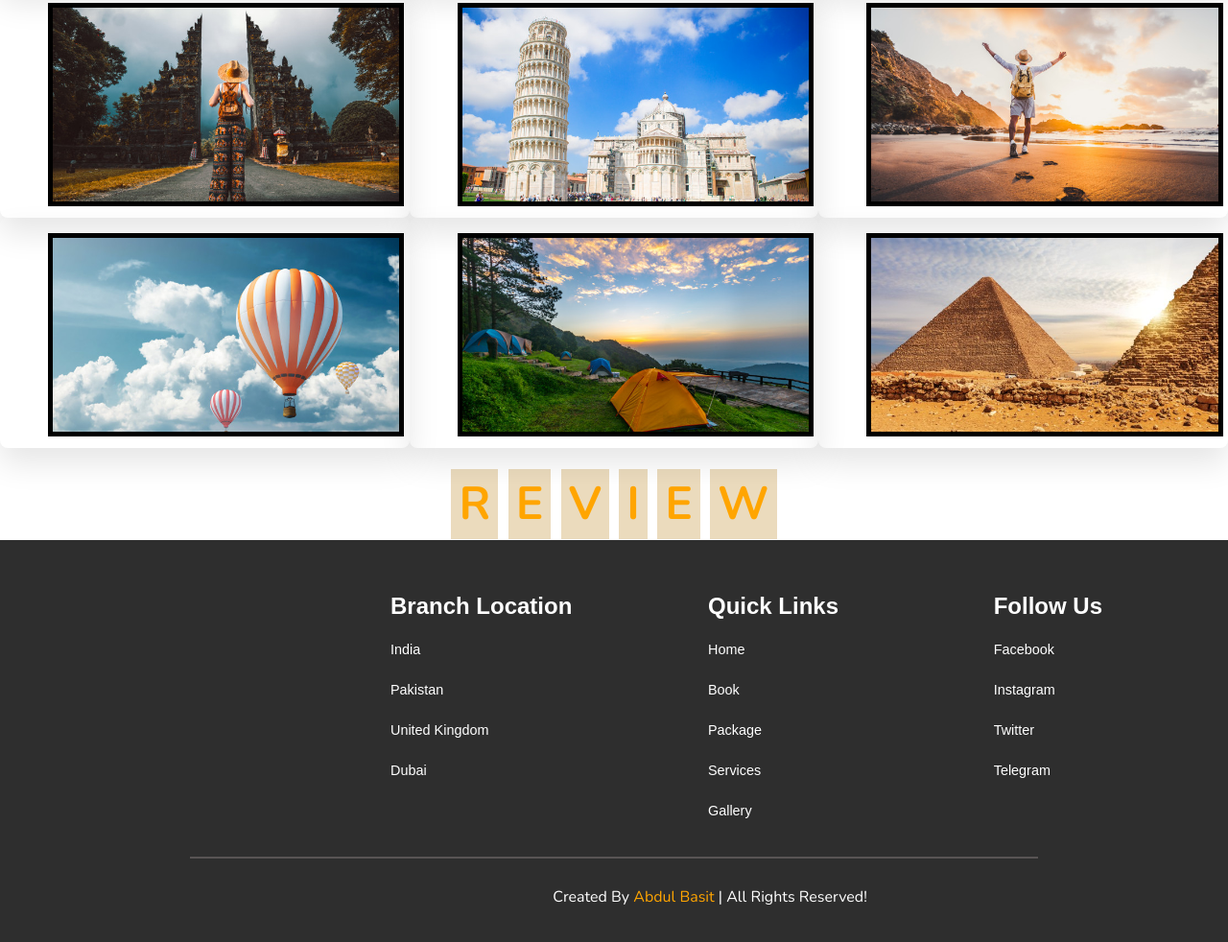
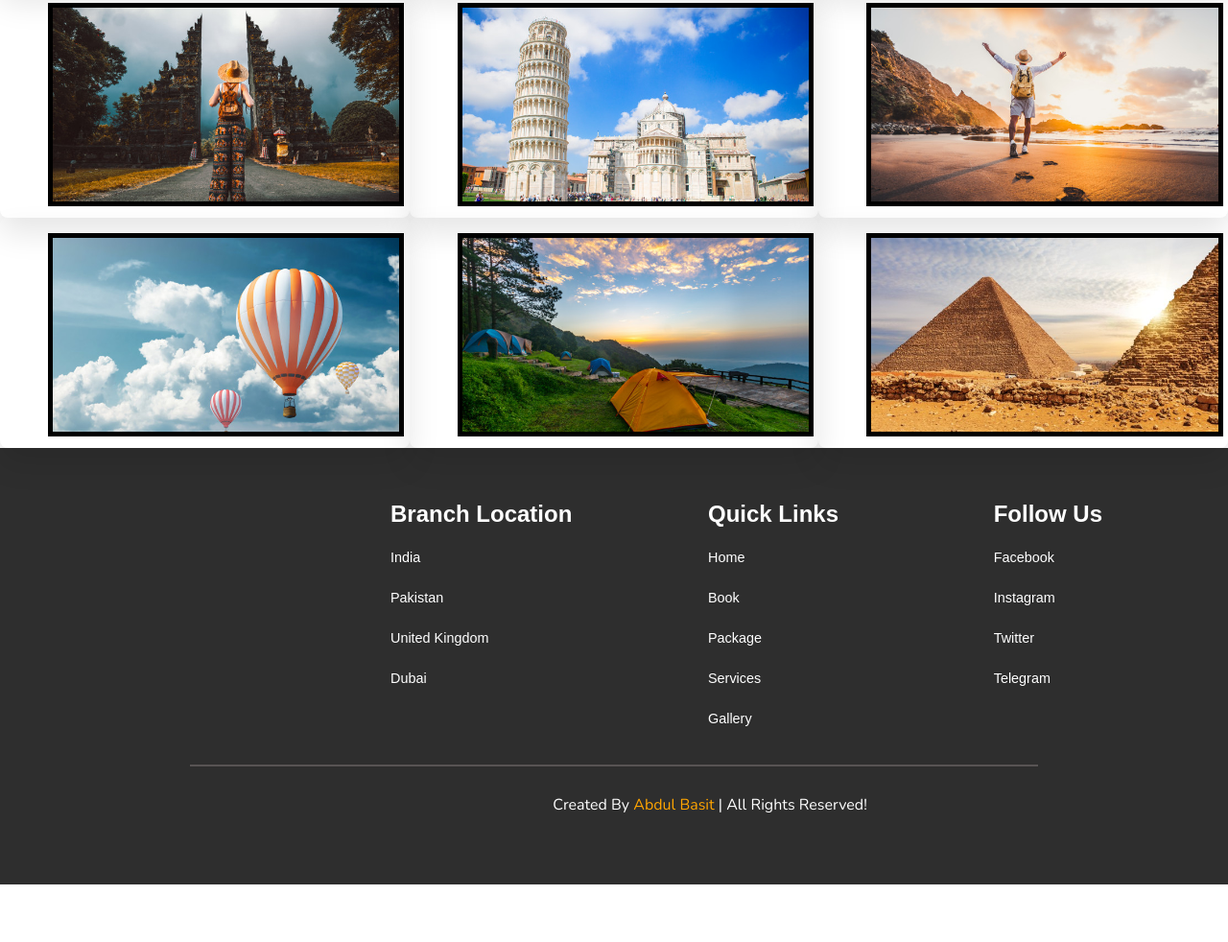
Before and after one commit to BasitShafiq/World-Tour.io, a plain HTML site: page index.html in a window 1280 px wide. Shown: the part 5133-6115 px from the top of the page at 96% size. After the commit the page ends 6055 px from the top, so only its background shows below. Drawn offline with nearby package versions, Linux system fonts and the light colour scheme.

Commit message:
Update index.html

```diff
--- a/index.html
+++ b/index.html
@@ -445,20 +445,7 @@
         </div>
     </section>
 
-    <section class="review" id="review">
 
-        <h1 class="heading">
-            <span>R</span>
-            <span>E</span>
-            <span>V</span>
-            <span>I</span>
-            <span>E</span>
-            <span>W</span>
-        </h1>
-
-
-
-    </section>
 
 
     <footer class="menu">
```
